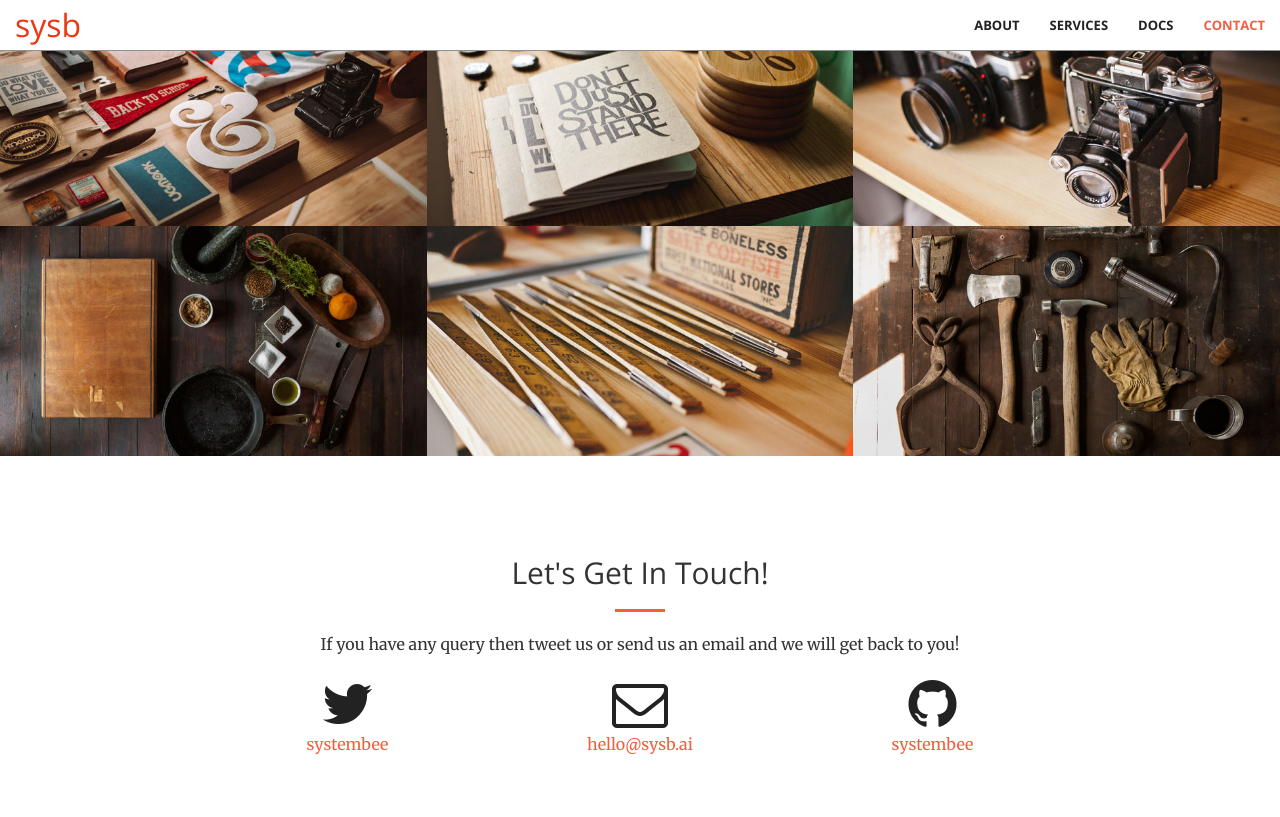
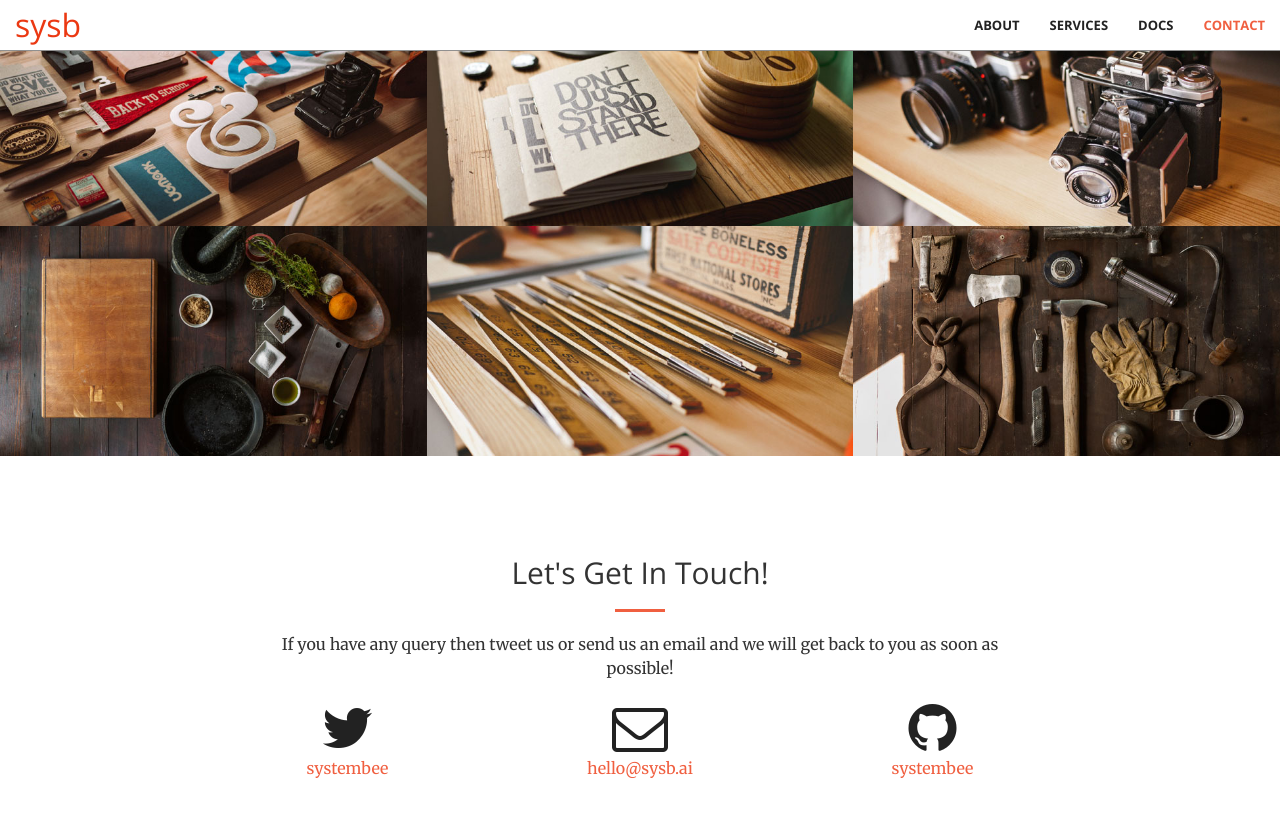
Before and after one commit to usama7628674/sysb.AI, a Jekyll site: the page built from index.html, in a window 1280 px wide and 900 px high, scrolled down 1768 px. Shown: the top 817 px of the window. Built offline with Jekyll 4.4.1, drawn with Linux system fonts in a browser that asks for light colours.

Commit message:
yet another commit

```diff
--- a/_includes/contact.html
+++ b/_includes/contact.html
@@ -4,7 +4,7 @@
             <div class="col-lg-8 col-lg-offset-2 text-center">
                 <h2 class="section-heading">Let's Get In Touch!</h2>
                 <hr class="primary">
-                <p>If you have any query then tweet us or send us an email and we will get back to you!</p>
+                <p>If you have any query then tweet us or send us an email and we will get back to you as soon as possible!</p>
             </div>
         <div class="col-lg-2 col-lg-offset-2 text-center">
             <a href="https://twitter.com/{{ site.twitter_username }}">
```
